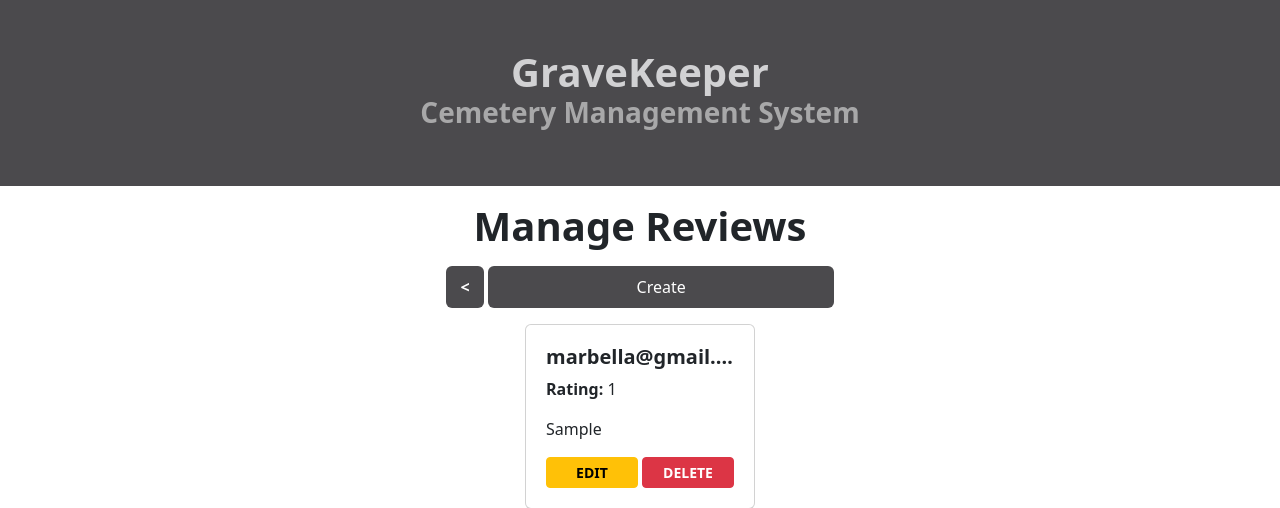
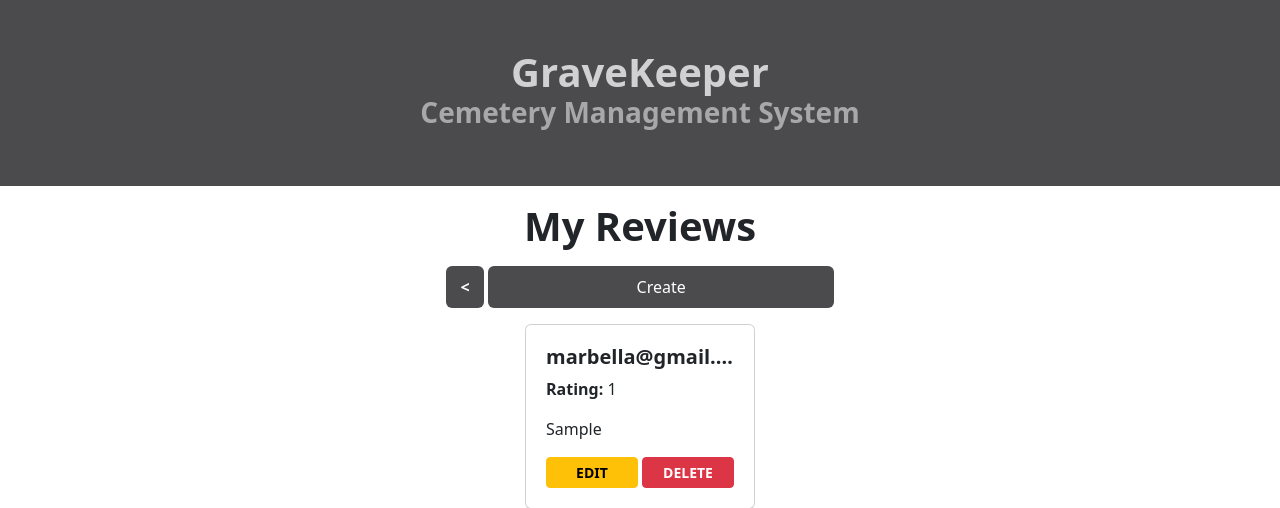
Before and after one commit to sharweng/gravekeepercms, a PHP site: page /gravekeepercms/review/index.php?mode=user in a window 1280 px wide. Shown: the part 73-581 px from the top of the page. Run offline with PHP 8.4, Linux system fonts and the light colour scheme; a user stored in the database is signed in; data comes from the database, SQL or seed files in the repository; tables that the repository leaves empty hold one stand-in row (values such as "Sample post").

Commit message:
fix title in reviews if user

```diff
--- a/review/index.php
+++ b/review/index.php
@@ -46,7 +46,12 @@
         <p class="fw-bold h3 text-center mx-3" style="color: #a8a8a9;">Cemetery Management System</p>
     </div>
     <!-- Left half for login form -->
-    <h1 class="fw-bold text-center mb-0 mt-3">Manage Reviews</h1>
+     <?php if($mode == 'user'){
+            echo "<h1 class=\"fw-bold text-center mb-0 mt-3\">My Reviews</h1>";
+        }else{
+            echo "<h1 class=\"fw-bold text-center mb-0 mt-3\">Manage Reviews</h1>";
+        }
+     ?>
     <div class="col-6 container px-0 d-flex flex-column justify-content-center align-items-center ">
         <main class="form-signin m-auto w-100 d-flex gap-1" >
             <?php
```
